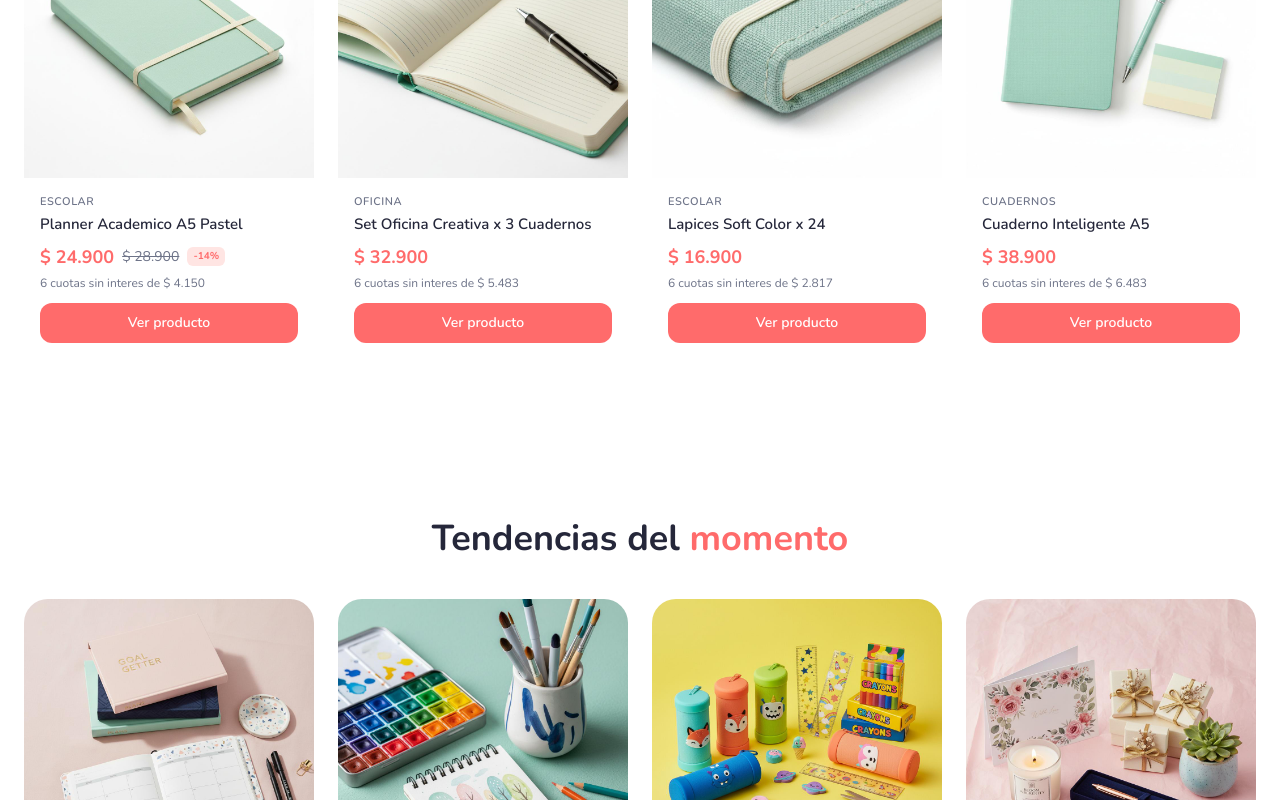
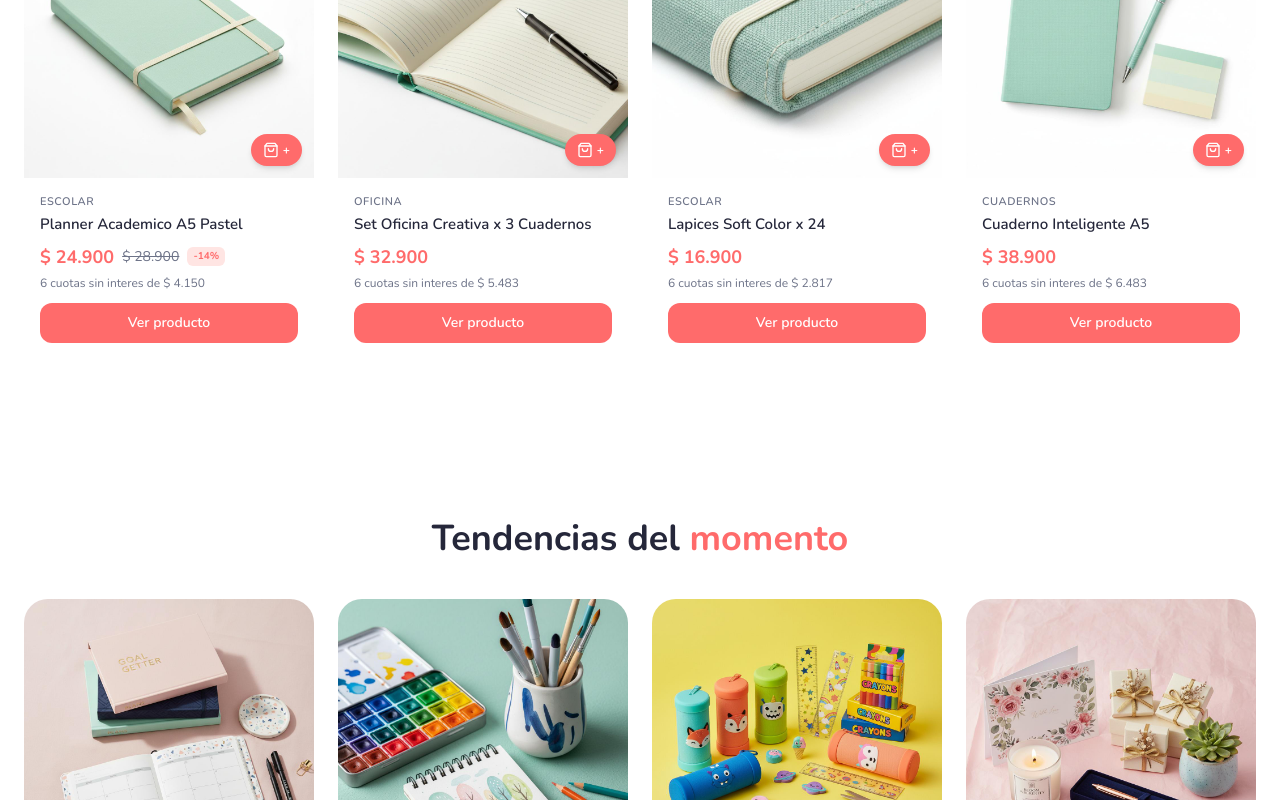
Before and after one commit to luccianorovegno-spec/plateritos, a Next.js app: page / in a window 1280 px wide. Shown: the part 1440-2240 px from the top of the page. Built offline with nearby package versions, Linux system fonts and the light colour scheme.

Commit message:
feat: agregar boton de carrito con icono bolsa y + en tarjeta de producto

```diff
--- a/src/components/product-card.tsx
+++ b/src/components/product-card.tsx
@@ -1,3 +1,5 @@
+"use client";
+
 import Link from "next/link";
 
 import type { Product } from "@/lib/tiendanube";
@@ -44,6 +46,17 @@ export function ProductCard({ product }: ProductCardProps) {
             Nuevo
           </span>
         )}
+        <button
+          type="button"
+          onClick={(e) => {
+            e.preventDefault();
+            e.stopPropagation();
+          }}
+          className="absolute bottom-3 right-3 z-10 flex items-center gap-1 rounded-full bg-[var(--primary)] px-3 py-2 text-xs font-bold text-white shadow-md transition-transform hover:scale-105"
+        >
+          <svg xmlns="http://www.w3.org/2000/svg" width="16" height="16" viewBox="0 0 24 24" fill="none" stroke="currentColor" strokeWidth="2" strokeLinecap="round" strokeLinejoin="round"><path d="M6 2 3 6v14a2 2 0 0 0 2 2h14a2 2 0 0 0 2-2V6l-3-4Z"/><path d="M3 6h18"/><path d="M16 10a4 4 0 0 1-8 0"/></svg>
+          +
+        </button>
       </Link>
       <div className="p-4">
         <p className="mb-1 text-[11px] font-semibold uppercase tracking-wider text-[var(--ink-soft)]">
```
